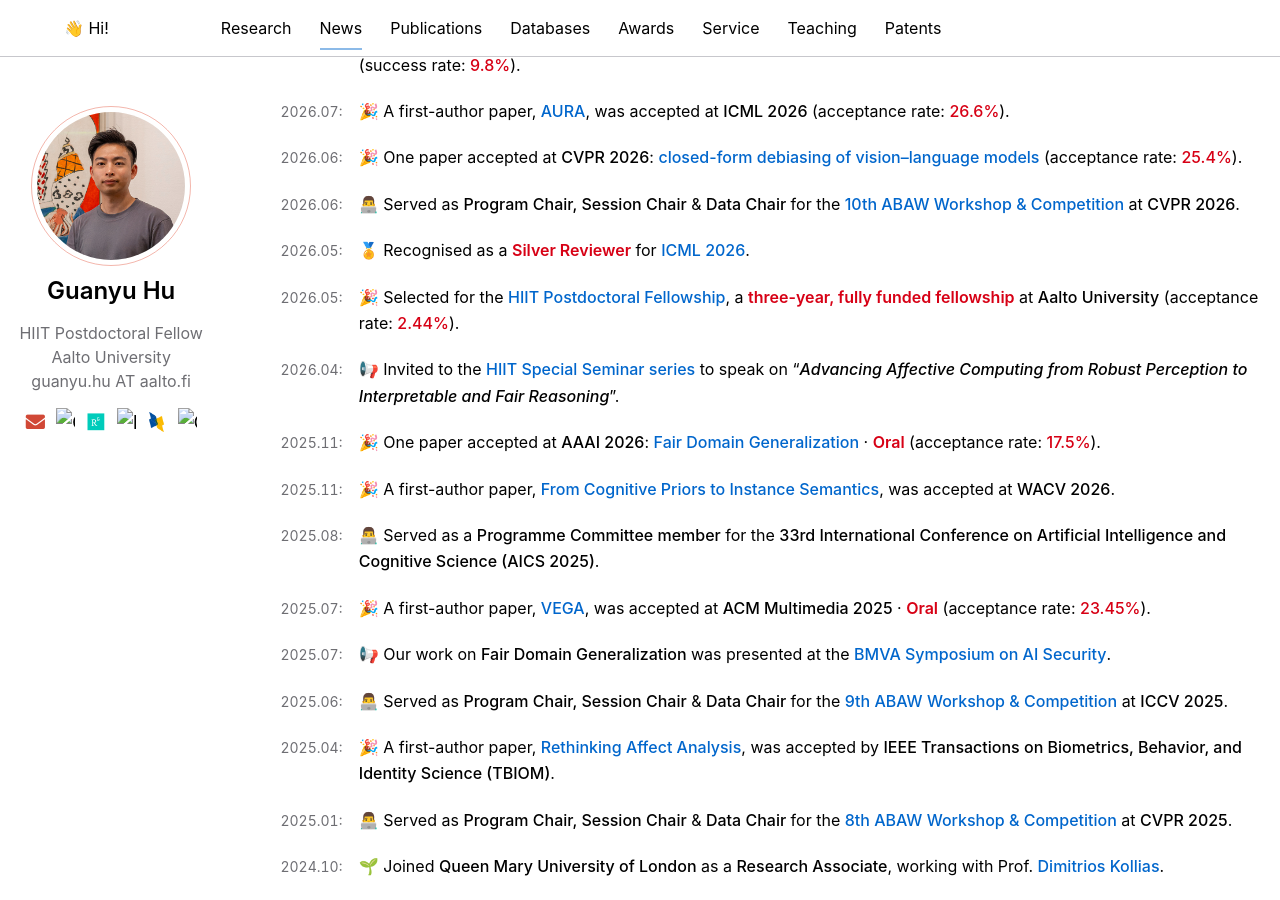
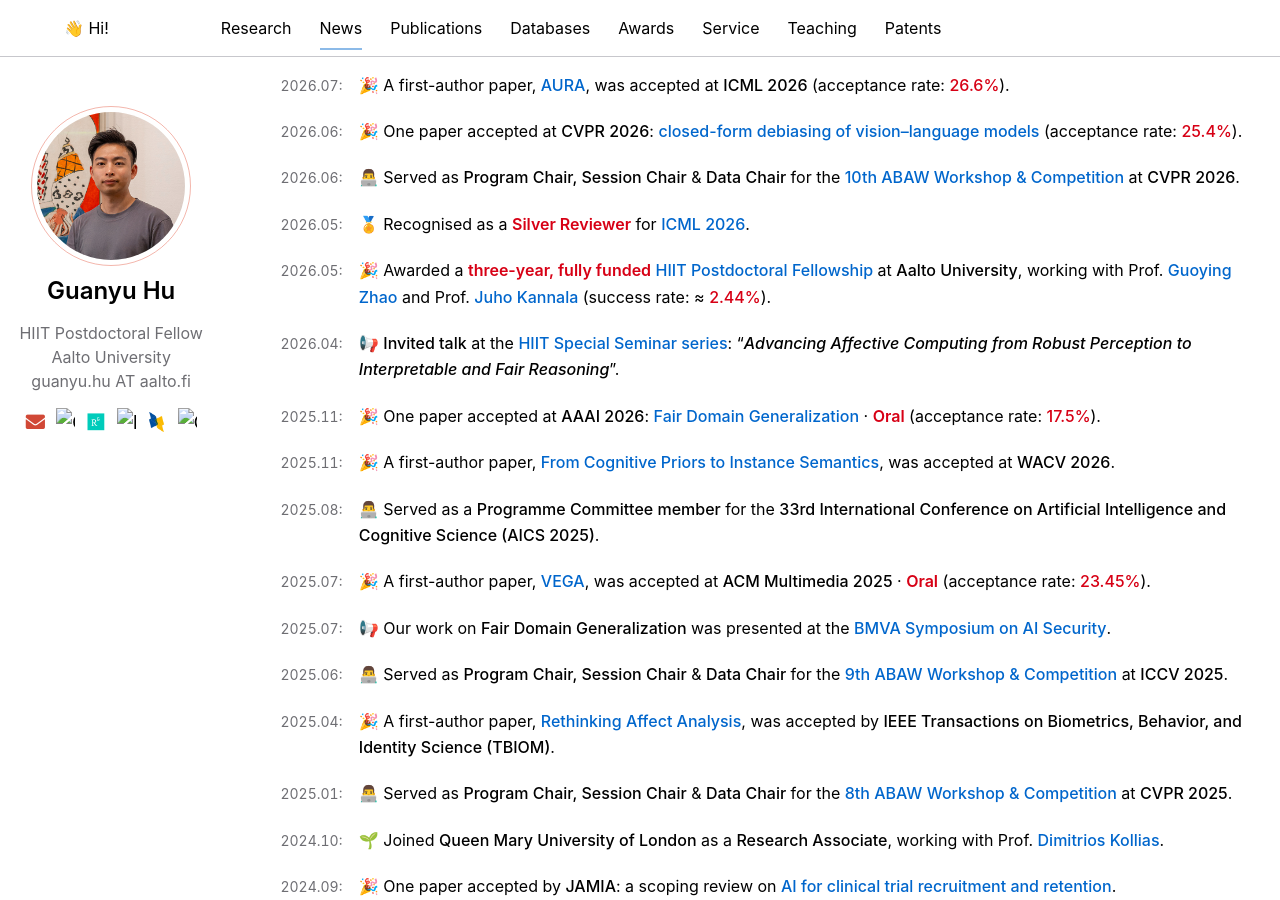
Before and after one commit to imhgy/imhgy.github.io, a Jekyll site: the page built from _pages/about.md, in a window 1280 px wide and 900 px high, scrolled down 1364 px. Built offline with Jekyll 4.4.1, drawn with Linux system fonts in a browser that asks for light colours; some of the changed text lies outside the part shown.

Commit message:
Update HIIT fellowship and invited talk news

```diff
--- a/_config.yml
+++ b/_config.yml
@@ -7,7 +7,7 @@
 
 # Site Settings
 title: "Guanyu Hu (胡冠宇)"
-description: "Personal website of Guanyu Hu (胡冠宇), HIIT Postdoctoral Research Fellow at Aalto University, affiliated with ELLIS Institute Finland."
+description: "Personal website of Guanyu Hu (胡冠宇), HIIT Postdoctoral Fellow at Aalto University, affiliated with ELLIS Institute Finland."
 repository: "imhgy/imhgy.github.io"
 url: "https://www.guanyuhu.com/"
 
--- a/_pages/about.md
+++ b/_pages/about.md
@@ -87,7 +87,7 @@ My research examines **the mechanisms and limits of AI’s understanding of huma
 
 <div class="news-list" markdown="1">
 
-- <time datetime="2026-10">2026.10:</time> <span class="news-body" markdown="span">🌱 Joined **Aalto University** as a **[HIIT Postdoctoral Fellow](https://www.hiit.fi/)** with an affiliation at **[ELLIS Institute Finland](https://www.ellisinstitute.fi/)**.
+- <time datetime="2026-10">2026.10:</time> <span class="news-body" markdown="span">🌱 Joined **Aalto University** as a **[HIIT Postdoctoral Fellow](https://www.hiit.fi/current-fellows)** with an affiliation at **[ELLIS Institute Finland](https://www.ellisinstitute.fi/)**.
 </span>
 - <time datetime="2026-10">2026.10:</time> <span class="news-body" markdown="span">🏆 Recognised as a <strong class="achievement-highlight">Top Reviewer</strong> for **NeurIPS 2026**.
 </span>
@@ -107,9 +107,9 @@ My research examines **the mechanisms and limits of AI’s understanding of huma
 </span>
 - <time datetime="2026-05">2026.05:</time> <span class="news-body" markdown="span">🏅 Recognised as a <strong class="achievement-highlight">Silver Reviewer</strong> for **[ICML 2026](https://icml.cc/Conferences/2026/ProgramCommittee#silver)**.
 </span>
-- <time datetime="2026-05">2026.05:</time> <span class="news-body" markdown="span">🎉 Selected for the **[HIIT Postdoctoral Fellowship](https://www.hiit.fi/current-fellows)**, a <strong class="achievement-highlight">three-year, fully funded fellowship</strong> at **Aalto University** (acceptance rate: <strong class="achievement-highlight news-rate" title="2025 joint recruitment calls: 12 offers from 491 applications">2.44%</strong>).
+- <time datetime="2026-05">2026.05:</time> <span class="news-body" markdown="span">🎉 Awarded a <strong class="achievement-highlight">three-year, fully funded</strong> **[HIIT Postdoctoral Fellowship](https://www.hiit.fi/current-fellows)** at **Aalto University**, working with Prof. [Guoying Zhao](https://gyzhao-nm.github.io/Guoying/) and Prof. [Juho Kannala](https://users.aalto.fi/~kannalj1/) (success rate: ≈ <strong class="achievement-highlight news-rate" title="Reference: 2025 HIIT Fellow and PI Postdoctoral joint recruitment; 12 offers from 491 applications. This is not a separately verified rate for the 2026 HIIT Fellowship cohort.">2.44%</strong>).
 </span>
-- <time datetime="2026-04">2026.04:</time> <span class="news-body" markdown="span">📢 Invited to the **[HIIT Special Seminar series](https://www.hiit.fi/guanyu-hu-advancing-affective-computing-from-robust-perception-to-interpretable-and-fair-reasoning)** to speak on “<em class="news-title">Advancing Affective Computing from Robust Perception to Interpretable and Fair Reasoning</em>”.
+- <time datetime="2026-04">2026.04:</time> <span class="news-body" markdown="span">📢 **Invited talk** at the **[HIIT Special Seminar series](https://www.hiit.fi/guanyu-hu-advancing-affective-computing-from-robust-perception-to-interpretable-and-fair-reasoning)**: “<em class="news-title">Advancing Affective Computing from Robust Perception to Interpretable and Fair Reasoning</em>”.
 </span>
 - <time datetime="2025-11">2025.11:</time> <span class="news-body" markdown="span">🎉 One paper accepted at **AAAI 2026**: **[Fair Domain Generalization](https://ojs.aaai.org/index.php/AAAI/article/view/39508)** · <strong class="achievement-highlight">Oral</strong> (acceptance rate: <strong class="achievement-highlight news-rate">17.5%</strong>).
 </span>
```
Also changed, not shown: other parts of _pages/about.md (+1 -1 lines).
